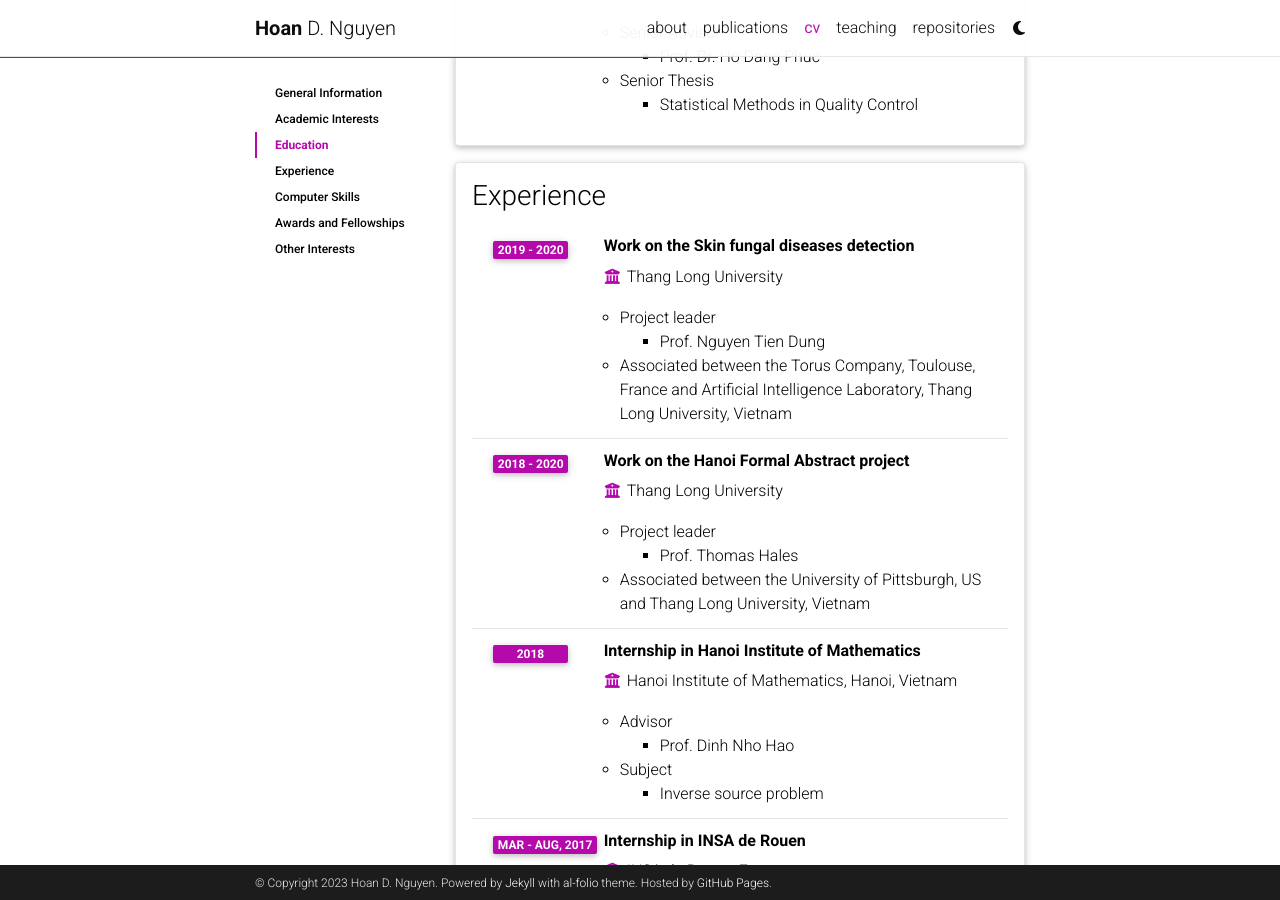
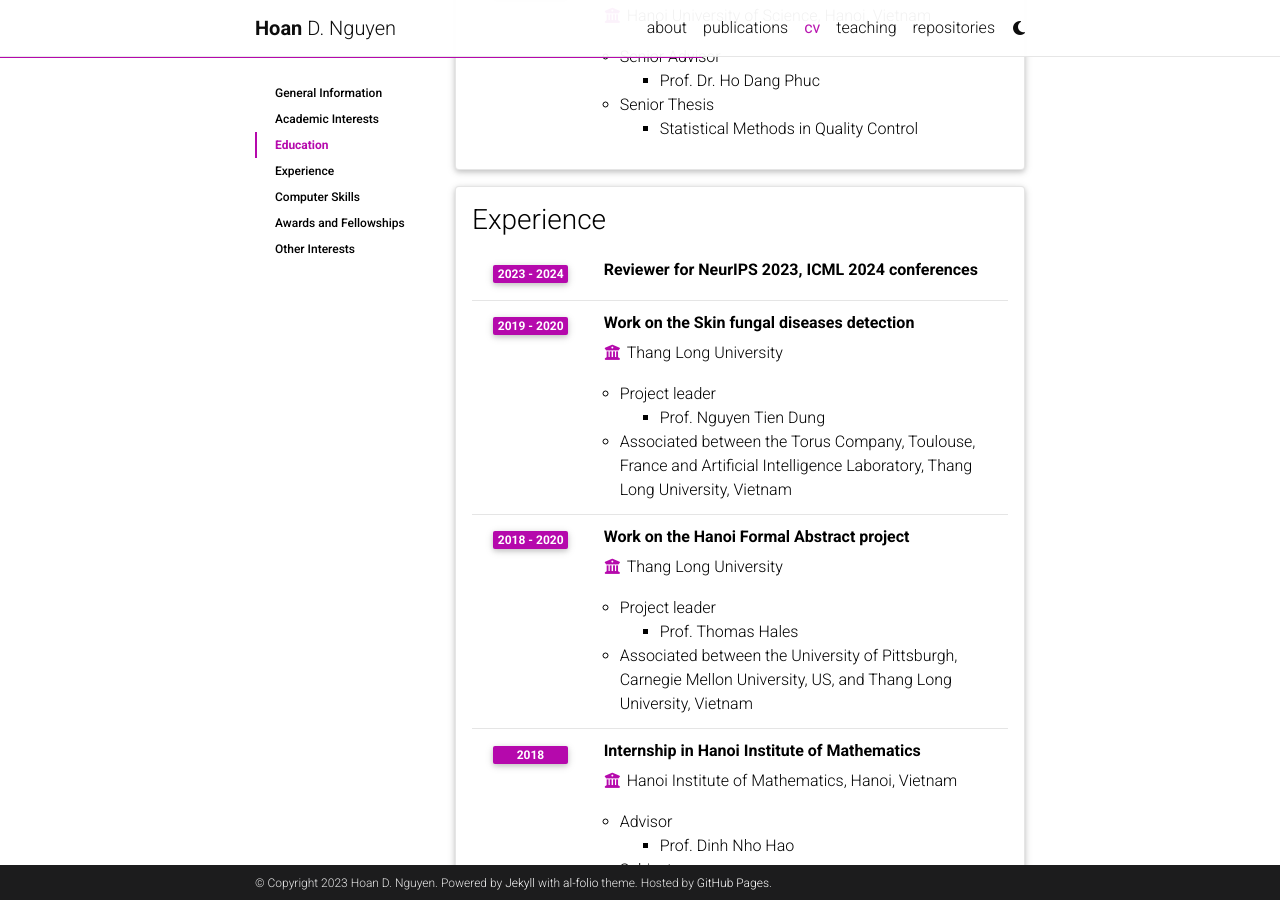
Before and after one commit to HoanNguyen92/HoanNguyen92.github.io, a Jekyll site: the page built from _pages/cv.md, in a window 1280 px wide and 900 px high, scrolled down 1332 px. Built offline with Jekyll 4.4.1, drawn with Linux system fonts in a browser that asks for light colours; comment, search, counter and statistics services are not loaded; a style sheet for code colours, icons or effects is not loaded; some of the changed text lies outside the part shown.

Commit message:
update CV

```diff
--- a/_data/cv.yml
+++ b/_data/cv.yml
@@ -6,7 +6,7 @@
     # - name: Date of Birth
     #   value: 14th March 1879
     - name: Languages
-      value: English, Vietnamese
+      value: Vietnamese (native), English (fluent), German (A1), French (A1)
 
 - title: Academic Interests
   type: nested_list
@@ -61,6 +61,9 @@
 - title: Experience
   type: time_table
   contents:
+    - title: Reviewer for NeurIPS 2023, ICML 2024 conferences
+      year: 2023 - 2024
+
     - title: Work on the Skin fungal diseases detection
       institution: Thang Long University
       year: 2019 - 2020
@@ -77,7 +80,7 @@
         - title: Project leader
           contents:
             - Prof. Thomas Hales
-        - Associated between the University of Pittsburgh, US and Thang Long University, Vietnam
+        - Associated between the University of Pittsburgh, Carnegie Mellon University, US, and Thang Long University, Vietnam
 
     - title: Internship in Hanoi Institute of Mathematics
       institution: Hanoi Institute of Mathematics, Hanoi, Vietnam
@@ -134,4 +137,3 @@
   type: list
   contents:
     - Badminton
-    - Football
```
